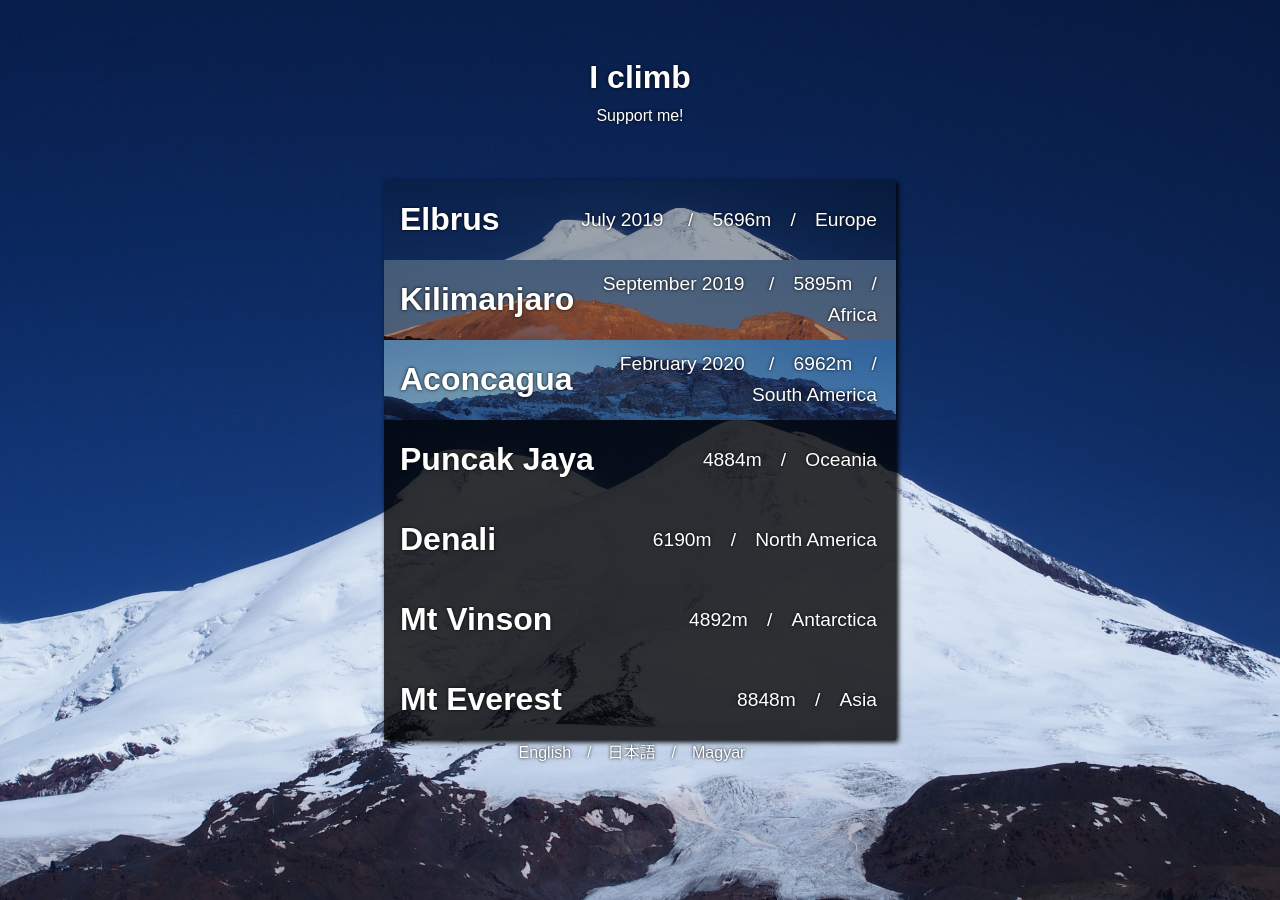
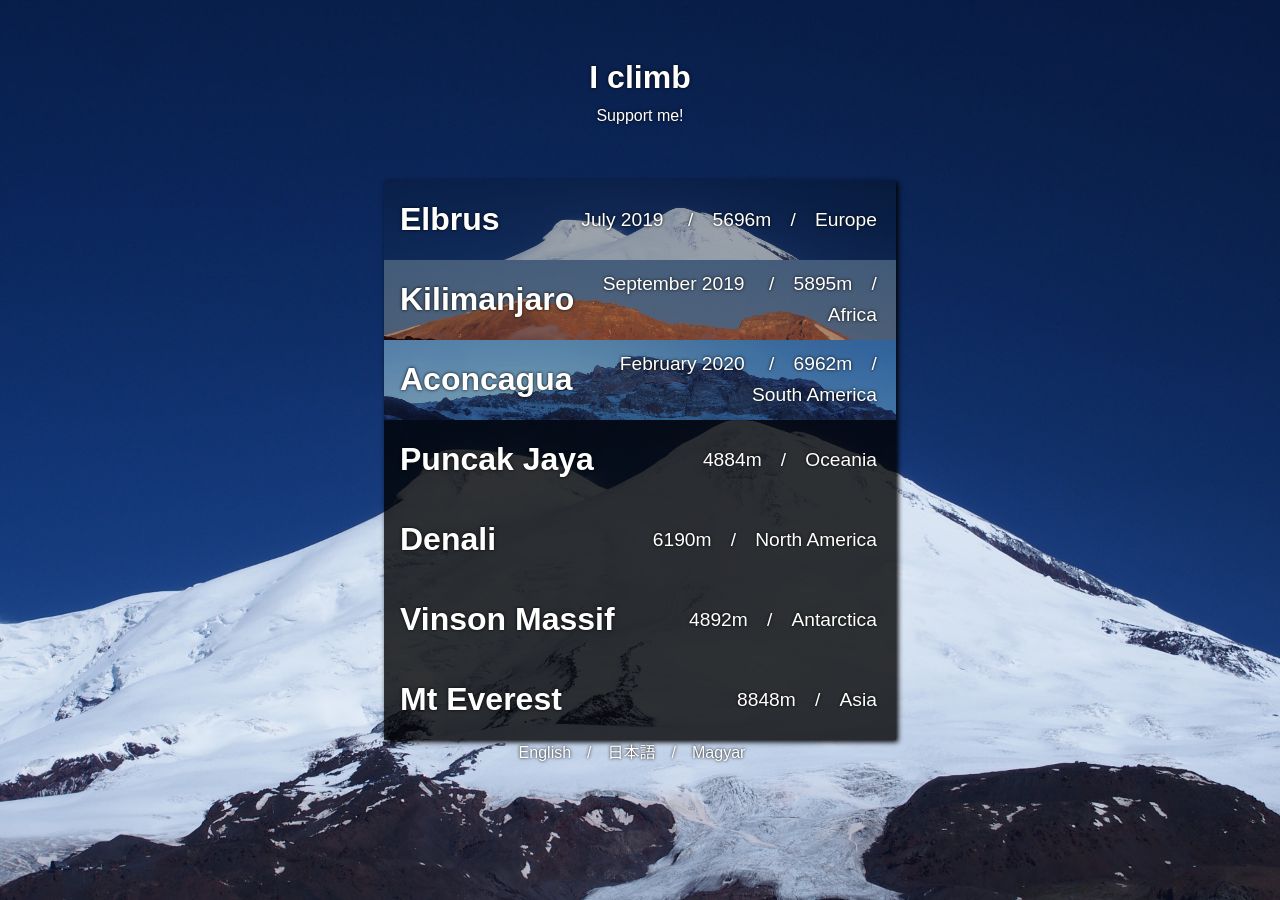
Before and after one commit to valerauko/climbing, a Jekyll site: the page built from index.html, in a window 1280 px wide. Built offline with Jekyll 4.4.1, drawn with Linux system fonts in a browser that asks for light colours; nearby versions of some CDN libraries.

Commit message:
Fix names

```diff
--- a/hu/index.html
+++ b/hu/index.html
@@ -32,11 +32,11 @@ mountains:
   location: Észak-America
   height: 6190
 - id: vinson
-  name: Mt Vinson
+  name: Vinson Massif
   location: Antarktisz
   height: 4892
 - id: everest
-  name: Mt Everest
+  name: Csomolungma
   location: Ázsia
   height: 8848
 ---
--- a/index.html
+++ b/index.html
@@ -32,7 +32,7 @@ mountains:
   location: North America
   height: 6190
 - id: vinson
-  name: Mt Vinson
+  name: Vinson Massif
   location: Antarctica
   height: 4892
 - id: everest
```
